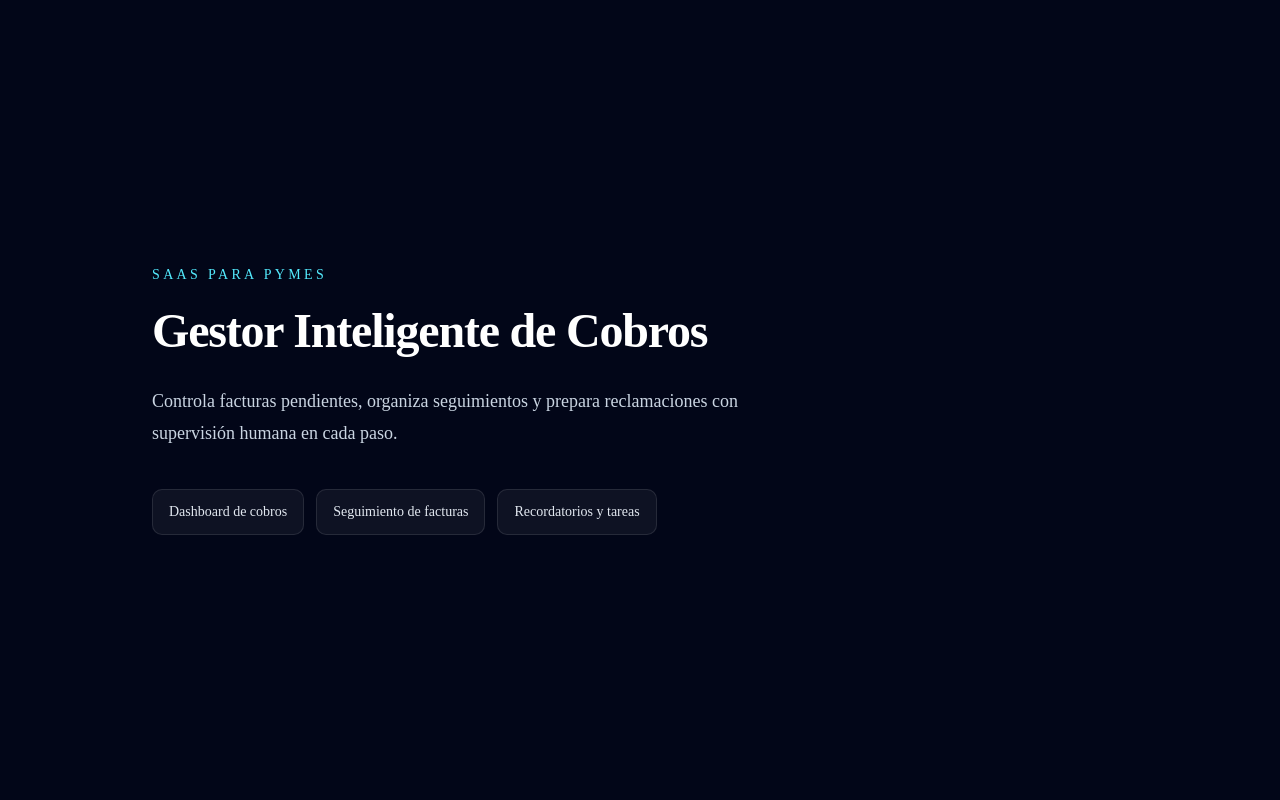
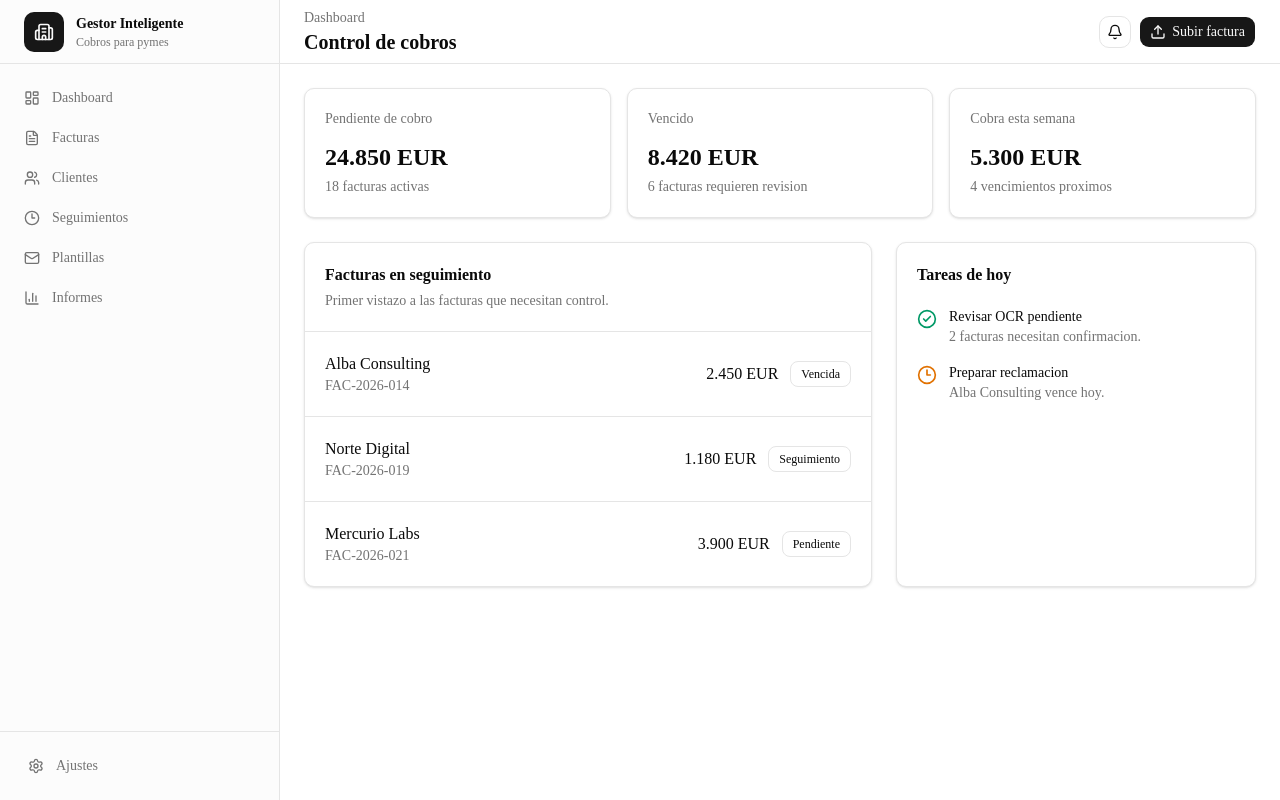
Before and after one commit to Jorge-Yela/gestor-inteligente-cobros, a Next.js app: page / in a window 1280 px wide. Built offline with nearby package versions, Linux system fonts and the light colour scheme.

Commit message:
Create base SaaS dashboard layout

```diff
--- a/src/app/page.tsx
+++ b/src/app/page.tsx
@@ -1,32 +1,5 @@
+import { AppShell } from "@/components/layout/app-shell";
+
 export default function Home() {
-  return (
-    <main className="min-h-screen bg-slate-950 text-white">
-      <section className="mx-auto flex min-h-screen max-w-5xl flex-col justify-center px-6 py-16">
-        <p className="mb-4 text-sm font-medium uppercase tracking-[0.24em] text-cyan-300">
-          SaaS para pymes
-        </p>
-
-        <h1 className="max-w-3xl text-5xl font-semibold leading-tight tracking-tight">
-          Gestor Inteligente de Cobros
-        </h1>
-
-        <p className="mt-6 max-w-2xl text-lg leading-8 text-slate-300">
-          Controla facturas pendientes, organiza seguimientos y prepara
-          reclamaciones con supervisión humana en cada paso.
-        </p>
-
-        <div className="mt-10 flex flex-wrap gap-3">
-          <div className="rounded-lg border border-white/10 bg-white/5 px-4 py-3 text-sm text-slate-200">
-            Dashboard de cobros
-          </div>
-          <div className="rounded-lg border border-white/10 bg-white/5 px-4 py-3 text-sm text-slate-200">
-            Seguimiento de facturas
-          </div>
-          <div className="rounded-lg border border-white/10 bg-white/5 px-4 py-3 text-sm text-slate-200">
-            Recordatorios y tareas
-          </div>
-        </div>
-      </section>
-    </main>
-  );
+  return <AppShell />;
 }
--- /dev/null
+++ b/src/components/layout/app-shell.tsx
@@ -0,0 +1,152 @@
+import {
+  BarChart3,
+  Bell,
+  Building2,
+  CheckCircle2,
+  Clock3,
+  FileText,
+  LayoutDashboard,
+  Mail,
+  Settings,
+  Upload,
+  Users,
+} from "lucide-react";
+
+import { Button } from "@/components/ui/button";
+
+const navigationItems = [
+  { label: "Dashboard", icon: LayoutDashboard },
+  { label: "Facturas", icon: FileText },
+  { label: "Clientes", icon: Users },
+  { label: "Seguimientos", icon: Clock3 },
+  { label: "Plantillas", icon: Mail },
+  { label: "Informes", icon: BarChart3 },
+];
+
+const stats = [
+  { label: "Pendiente de cobro", value: "24.850 EUR", detail: "18 facturas activas" },
+  { label: "Vencido", value: "8.420 EUR", detail: "6 facturas requieren revision" },
+  { label: "Cobra esta semana", value: "5.300 EUR", detail: "4 vencimientos proximos" },
+];
+
+const invoices = [
+  { customer: "Alba Consulting", number: "FAC-2026-014", amount: "2.450 EUR", status: "Vencida" },
+  { customer: "Norte Digital", number: "FAC-2026-019", amount: "1.180 EUR", status: "Seguimiento" },
+  { customer: "Mercurio Labs", number: "FAC-2026-021", amount: "3.900 EUR", status: "Pendiente" },
+];
+
+export function AppShell() {
+  return (
+    <main className="min-h-screen bg-background text-foreground">
+      <div className="grid min-h-screen lg:grid-cols-[280px_1fr]">
+        <aside className="hidden border-r bg-muted/30 lg:flex lg:flex-col">
+          <div className="flex h-16 items-center gap-3 border-b px-6">
+            <div className="flex size-10 items-center justify-center rounded-lg bg-primary text-primary-foreground">
+              <Building2 className="size-5" />
+            </div>
+            <div>
+              <p className="text-sm font-semibold">Gestor Inteligente</p>
+              <p className="text-xs text-muted-foreground">Cobros para pymes</p>
+            </div>
+          </div>
+
+          <nav className="flex-1 space-y-1 px-3 py-4">
+            {navigationItems.map((item) => (
+              <button
+                key={item.label}
+                className="flex w-full items-center gap-3 rounded-md px-3 py-2 text-sm font-medium text-muted-foreground transition hover:bg-background hover:text-foreground"
+              >
+                <item.icon className="size-4" />
+                {item.label}
+              </button>
+            ))}
+          </nav>
+
+          <div className="border-t p-4">
+            <button className="flex w-full items-center gap-3 rounded-md px-3 py-2 text-sm font-medium text-muted-foreground transition hover:bg-background hover:text-foreground">
+              <Settings className="size-4" />
+              Ajustes
+            </button>
+          </div>
+        </aside>
+
+        <section className="flex min-w-0 flex-col">
+          <header className="flex min-h-16 items-center justify-between border-b px-6">
+            <div>
+              <p className="text-sm text-muted-foreground">Dashboard</p>
+              <h1 className="text-xl font-semibold">Control de cobros</h1>
+            </div>
+
+            <div className="flex items-center gap-2">
+              <Button variant="outline" size="icon" aria-label="Notificaciones">
+                <Bell className="size-4" />
+              </Button>
+              <Button>
+                <Upload className="size-4" />
+                Subir factura
+              </Button>
+            </div>
+          </header>
+
+          <div className="flex-1 space-y-6 p-6">
+            <section className="grid gap-4 md:grid-cols-3">
+              {stats.map((stat) => (
+                <article key={stat.label} className="rounded-lg border bg-card p-5 shadow-sm">
+                  <p className="text-sm text-muted-foreground">{stat.label}</p>
+                  <p className="mt-3 text-2xl font-semibold">{stat.value}</p>
+                  <p className="mt-1 text-sm text-muted-foreground">{stat.detail}</p>
+                </article>
+              ))}
+            </section>
+
+            <section className="grid gap-6 xl:grid-cols-[1fr_360px]">
+              <article className="rounded-lg border bg-card shadow-sm">
+                <div className="border-b p-5">
+                  <h2 className="font-semibold">Facturas en seguimiento</h2>
+                  <p className="mt-1 text-sm text-muted-foreground">
+                    Primer vistazo a las facturas que necesitan control.
+                  </p>
+                </div>
+
+                <div className="divide-y">
+                  {invoices.map((invoice) => (
+                    <div key={invoice.number} className="grid gap-3 p-5 md:grid-cols-[1fr_auto_auto] md:items-center">
+                      <div>
+                        <p className="font-medium">{invoice.customer}</p>
+                        <p className="text-sm text-muted-foreground">{invoice.number}</p>
+                      </div>
+                      <p className="font-medium">{invoice.amount}</p>
+                      <span className="w-fit rounded-md border px-2.5 py-1 text-xs font-medium">
+                        {invoice.status}
+                      </span>
+                    </div>
+                  ))}
+                </div>
+              </article>
+
+              <article className="rounded-lg border bg-card p-5 shadow-sm">
+                <h2 className="font-semibold">Tareas de hoy</h2>
+                <div className="mt-5 space-y-4">
+                  <div className="flex gap-3">
+                    <CheckCircle2 className="mt-0.5 size-5 text-emerald-600" />
+                    <div>
+                      <p className="text-sm font-medium">Revisar OCR pendiente</p>
+                      <p className="text-sm text-muted-foreground">2 facturas necesitan confirmacion.</p>
+                    </div>
+                  </div>
+                  <div className="flex gap-3">
+                    <Clock3 className="mt-0.5 size-5 text-amber-600" />
+                    <div>
+                      <p className="text-sm font-medium">Preparar reclamacion</p>
+                      <p className="text-sm text-muted-foreground">Alba Consulting vence hoy.</p>
+                    </div>
+                  </div>
+                </div>
+              </article>
+            </section>
+          </div>
+        </section>
+      </div>
+    </main>
+  );
+}
```
